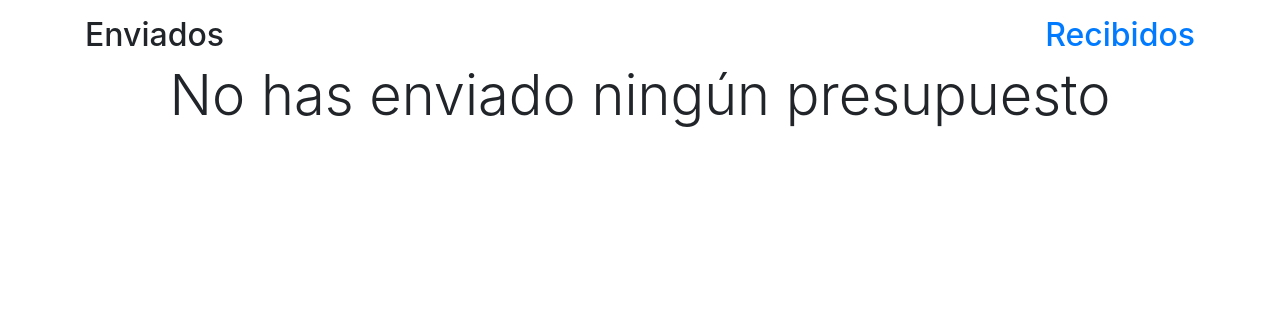
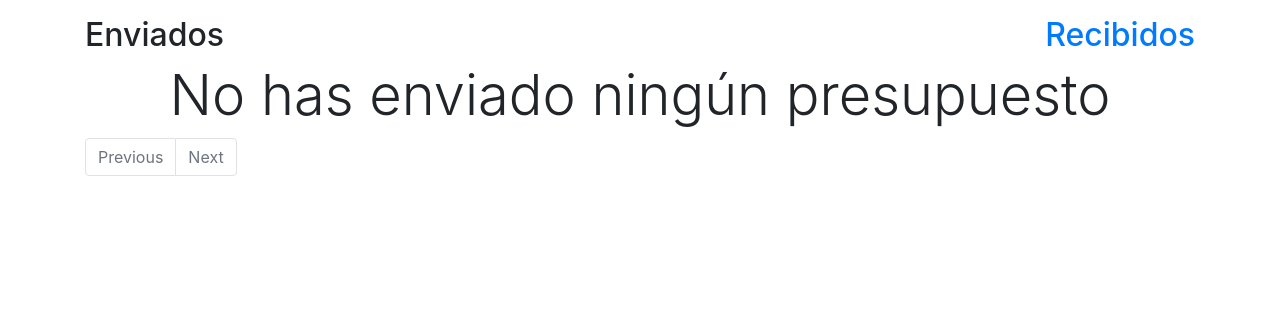
Before and after one commit to dp2-anacardo/treeD, a Django app: template treeD/main/templates/presupuestos/enviados.html in a window 1280 px wide. Shown: the part 56-384 px from the top of the page. Run offline with Django 3.2, Linux system fonts and the light colour scheme; the template is opened without the code that fills it, so the values that code supplies are empty; some libraries are stand-ins or nearby versions.

Commit message:
Paginacion presupuestos

```diff
--- a/treeD/main/templates/presupuestos/enviados.html
+++ b/treeD/main/templates/presupuestos/enviados.html
@@ -51,5 +51,39 @@
   {% empty %}
   <h1 class="text-center display-4">No has enviado ningún presupuesto</h1>
   {% endfor %}
+  <div class="container text-center">
+    <ul class="pagination">
+      {% if presupuestos.has_previous %}
+        <li class="page-item"><a class="page-link" href="?page={{presupuestos.previous_page_number }}">Previous</a></li>
+      {%else %}
+        <li class="page-item disabled">
+          <span class="page-link">Previous</span>
+        </li>
+      {% endif %}
+      {% for num in presupuestos.paginator.page_range %}
+      {% ifequal num presupuestos.number %}
+        <li class="page-item active">
+          <span class="page-link">
+            {{ num }}
+            <span class="sr-only">(current)</span>
+          </span>
+        </li>
+      {% else %}
+        <li class="page-item"><a class="page-link" href="?page={{ num }}">{{ num }}</a></li>
+      {% endifequal %}
+    {% endfor %}
+      {% if presupuestos.has_next %}
+        <li class="page-item">
+          <a class="page-link" href="?page={{presupuestos.next_page_number }}">Next</a>
+        </li>
+      {%else%}
+      <li class="page-item disabled">
+        <span class="page-link">Next</span>
+      </li>
+      {% endif %}
+
+    </ul>
+  </div>
+
 </div>
 {% endblock %}
```
Also changed, not shown: treeD/main/templates/presupuestos/recibidos.html (+33 -0 lines).
